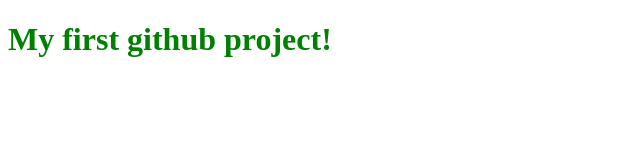
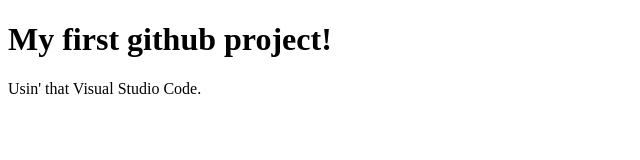
Before and after one commit to lindseyemaddox/github101_C28, a plain HTML site: page index.html in a window 1280 px wide. Shown: the whole page, without its empty margins (0-640 px from the left). Drawn offline with Linux system fonts and the light colour scheme.

Commit message:
added paragraph

```diff
--- a/index.html
+++ b/index.html
@@ -9,7 +9,13 @@
 </head>
 <body>
 
-    <h1 class="headline">My first github project!</h1>
+    <header>
+
+        <h1 class="header__headline">My first github project!</h1>
+
+        <p class="header__description">Usin' that Visual Studio Code.</p>
+
+    </header>
 
 </body>
 </html>
--- a/main.css
+++ b/main.css
@@ -1,4 +1,9 @@
 
-.headline {
-    color: green;
+.header {
+    &&__headline {
+        color: green;
+    }
+    &&__description {
+        color: pink;
+    }
 }
```
